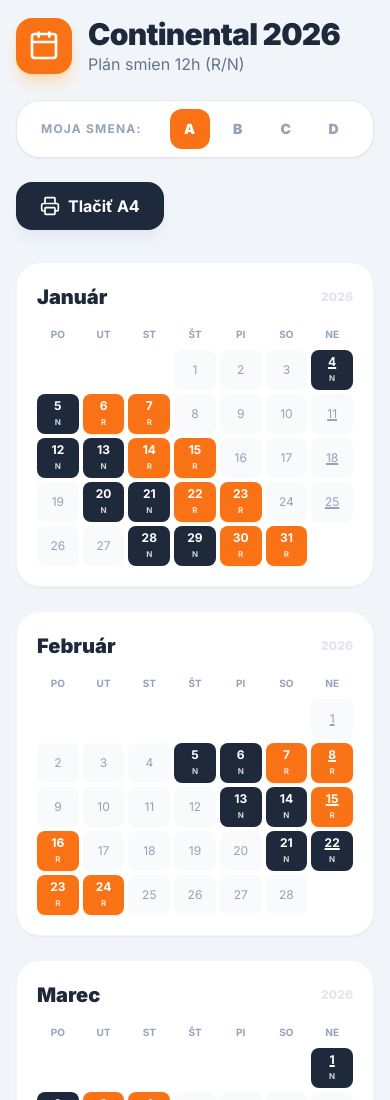
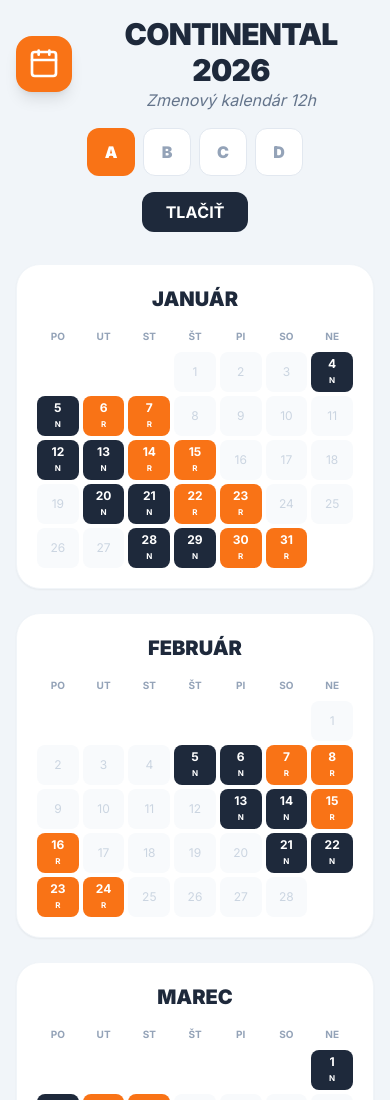
Before and after one commit to michal31890/KALENDAR-2026, a plain HTML site: page index.html in a window 390 px wide. Shown: the top 1100 px of the page. Drawn offline with nearby package versions, Linux system fonts and the light colour scheme.

Commit message:
Update index.html

```diff
--- a/index.html
+++ b/index.html
@@ -1,83 +1,47 @@
 
 
-            <!DOCTYPE html>
+
+<!DOCTYPE html>
 <html lang="sk">
 <head>
     <meta charset="UTF-8">
-    <meta name="viewport" content="width=device-width, initial-scale=1.0, maximum-scale=1.0, user-scalable=no">
-    <title>Continental 2026 - Ročný Plán</title>
+    <meta name="viewport" content="width=device-width, initial-scale=1.0">
+    <title>Continental 2026</title>
     <script src="https://cdn.tailwindcss.com"></script>
     <script src="https://unpkg.com/lucide@latest"></script>
     <style>
         @import url('https://fonts.googleapis.com/css2?family=Inter:wght@400;700;900&display=swap');
-        body { font-family: 'Inter', sans-serif; -webkit-tap-highlight-color: transparent; }
+        body { font-family: 'Inter', sans-serif; }
         .shutdown-pattern { background-image: repeating-linear-gradient(45deg, transparent, transparent 5px, rgba(239, 68, 68, 0.1) 5px, rgba(239, 68, 68, 0.1) 10px); }
-        .no-scrollbar::-webkit-scrollbar { display: none; }
-        @media print {
-            @page { size: A4 landscape; margin: 0.5cm; }
-            .no-print { display: none !important; }
-            .print-grid { display: grid !important; grid-template-columns: repeat(4, 1fr) !important; gap: 10px !important; }
-            .month-card { break-inside: avoid; border: 1px solid #e2e8f0 !important; }
-            body { background: white !important; }
-        }
     </style>
 </head>
-<body id="bodyTag" class="bg-slate-100 transition-colors duration-500">
-    <div class="max-w-[1400px] mx-auto p-4 md:p-6">
-
-        <div class="flex flex-col md:flex-row md:items-center justify-between gap-6 mb-8 no-print">
+<body class="bg-slate-100 p-4">
+    <div class="max-w-[1400px] mx-auto">
+        <div class="flex flex-col md:flex-row items-center justify-between mb-8 gap-4 text-center md:text-left">
             <div class="flex items-center gap-4">
-                <div class="bg-orange-500 p-3 rounded-2xl shadow-lg shadow-orange-200">
+                <div class="bg-orange-500 p-3 rounded-2xl shadow-lg">
                     <i data-lucide="calendar" class="text-white w-8 h-8"></i>
                 </div>
                 <div>
-                    <h1 class="text-3xl font-black text-slate-800 tracking-tight">Continental 2026</h1>
-                    <p class="text-slate-500 font-medium">Plán smien 12h (R/N)</p>
+                    <h1 class="text-3xl font-black text-slate-800 tracking-tight">CONTINENTAL 2026</h1>
+                    <p class="text-slate-500 font-medium italic">Zmenový kalendár 12h</p>
                 </div>
             </div>
-
-            <div class="flex flex-wrap items-center gap-3 bg-white p-2 rounded-3xl shadow-sm border border-slate-200">
-                <span class="px-4 text-xs font-bold text-slate-400 uppercase tracking-widest">Moja Smena:</span>
-                <div id="teamButtons" class="flex gap-2"></div>
-            </div>
-
-            <div class="flex gap-2">
-                <button onclick="handlePrint()" class="bg-slate-800 hover:bg-black text-white px-6 py-3 rounded-2xl font-bold flex items-center gap-2 transition-all shadow-lg shadow-slate-200 active:scale-95">
-                    <i data-lucide="printer" class="w-5 h-5"></i> Tlačiť A4
-                </button>
-            </div>
+            <div class="flex gap-2" id="teamButtons"></div>
+            <button onclick="window.print()" class="bg-slate-800 text-white px-6 py-2 rounded-xl font-bold">TLAČIŤ</button>
         </div>
-
-        <div id="printAlert" class="hidden no-print bg-orange-100 border-l-4 border-orange-500 p-4 mb-6 rounded-r-xl animate-pulse">
-            <p class="text-orange-700 font-bold">Príprava na tlač... Nastavte orientáciu na "Na šírku" (Landscape).</p>
-        </div>
-
-        <div id="calendar" class="grid grid-cols-1 md:grid-cols-2 lg:grid-cols-3 xl:grid-cols-4 gap-6 print-grid"></div>
+        <div id="calendar" class="grid grid-cols-1 md:grid-cols-2 lg:grid-cols-3 xl:grid-cols-4 gap-6"></div>
     </div>
 
     <script>
         let currentTeam = 'A';
         const months = ['Január','Február','Marec','Apríl','Máj','Jún','Júl','August','September','Október','November','December'];
 
-        // Fixné odstávky 2026
-        const shutdowns = [
-            { start: '2026-07-20', end: '2026-08-02' },
-            { start: '2026-12-22', end: '2026-12-31' }
-        ];
-
-        function isShutdown(dateStr) {
-            return shutdowns.some(s => dateStr >= s.start && dateStr <= s.end);
-        }
-
         function getShift(date, team) {
-            const startPoint = new Date('2024-01-01');
-            const diffDays = Math.floor((date - startPoint) / (1000 * 60 * 60 * 24));
-            const cycle = diffDays % 8;
-
-            const patterns = {
-                'A': [0,1,6,7], 'B': [2,3,0,1], 'C': [4,5,2,3], 'D': [6,7,4,5]
-            };
-
+            const start = new Date('2024-01-01');
+            const diff = Math.floor((date - start) / 86400000);
+            const cycle = diff % 8;
+            const patterns = {'A':[0,1,6,7],'B':[2,3,0,1],'C':[4,5,2,3],'D':[6,7,4,5]};
             const p = patterns[team];
             if (p.slice(0,2).includes(cycle)) return 'R';
             if (p.slice(2,4).includes(cycle)) return 'N';
@@ -87,72 +51,45 @@
         function render() {
             const cal = document.getElementById('calendar');
             cal.innerHTML = '';
-
             months.forEach((mName, mIdx) => {
                 const card = document.createElement('div');
-                card.className = "month-card bg-white rounded-3xl p-5 shadow-sm border border-slate-100 hover:shadow-md transition-shadow";
-
-                let h = `<h2 class="font-black text-xl mb-4 text-slate-800 flex justify-between items-center">${mName} <span class="text-slate-200 text-xs">2026</span></h2>`;
-                h += `<div class="grid grid-cols-7 gap-1 text-center mb-2">${['Po','Ut','St','Št','Pi','So','Ne'].map(d => `<div class="text-[10px] font-bold text-slate-400 uppercase">${d}</div>`).join('')}</div>`;
-                h += `<div class="grid grid-cols-7 gap-1 text-center">`;
+                card.className = "bg-white rounded-3xl p-5 shadow-sm border border-slate-100 text-center";
+                let h = `<h2 class="font-black text-xl mb-4 text-slate-800 uppercase">${mName}</h2>`;
+                h += `<div class="grid grid-cols-7 gap-1 text-[10px] font-bold text-slate-400 mb-2"><div>PO</div><div>UT</div><div>ST</div><div>ŠT</div><div>PI</div><div>SO</div><div>NE</div></div>`;
+                h += `<div class="grid grid-cols-7 gap-1">`;
 
                 const first = new Date(2026, mIdx, 1);
-                let startDay = first.getDay() || 7;
-                for(let i=1; i<startDay; i++) h += `<div></div>`;
+                let start = first.getDay() || 7;
+                for(let i=1; i<start; i++) h += `<div></div>`;
 
-                const daysInMonth = new Date(2026, mIdx + 1, 0).getDate();
-                for(let d=1; d<=daysInMonth; d++) {
+                for(let d=1; d<=new Date(2026, mIdx+1, 0).getDate(); d++) {
                     const date = new Date(2026, mIdx, d);
-                    const dateStr = date.toISOString().split('T')[0];
-                    const shift = getShift(date, currentTeam);
-                    const isSun = date.getDay() === 0;
-                    const shut = isShutdown(dateStr);
-
-                    let bg = "bg-slate-50 text-slate-400";
-                    if (shift === 'R') bg = "bg-orange-500 text-white shadow-sm shadow-orange-100 font-bold";
-                    if (shift === 'N') bg = "bg-slate-800 text-white font-bold";
-                    if (shut) bg += " border-2 border-red-400 ring-1 ring-red-200";
-
-                    h += `<div class="relative group h-10 flex flex-col items-center justify-center rounded-lg text-xs transition-all ${bg} ${shut ? 'shutdown-pattern' : ''}">
-                            <span class="${isSun ? 'underline decoration-2' : ''}">${d}</span>
-                            <span class="text-[8px] opacity-80">${shift || ''}</span>
-                          </div>`;
+                    const s = getShift(date, currentTeam);
+                    let bg = "bg-slate-50 text-slate-300";
+                    if (s === 'R') bg = "bg-orange-500 text-white font-bold";
+                    if (s === 'N') bg = "bg-slate-800 text-white font-bold";
+                    h += `<div class="h-10 flex flex-col items-center justify-center rounded-lg text-xs ${bg}"><span>${d}</span><span class="text-[8px]">${s||''}</span></div>`;
                 }
-
-                h += `</div>`;
-                card.innerHTML = h;
+                card.innerHTML = h + `</div>`;
                 cal.appendChild(card);
             });
             lucide.createIcons();
         }
 
-        function handlePrint() {
-            document.getElementById('printAlert').style.display = 'block';
-            setTimeout(() => {
-                window.print();
-                setTimeout(() => {
-                    document.getElementById('printAlert').style.display = 'none';
-                }, 1000);
-            }, 1000);
-        }
-
-        const container = document.getElementById('teamButtons');
+        const tb = document.getElementById('teamButtons');
         ['A','B','C','D'].forEach(t => {
             const b = document.createElement('button');
             b.innerText = t;
-            b.className = "w-10 h-10 rounded-xl font-black text-sm transition-all " + (t === currentTeam ? "bg-orange-500 text-white" : "bg-white text-slate-400 hover:bg-slate-50");
-            b.onclick = () => {
-                document.querySelectorAll('#teamButtons button').forEach(el => {
-                    el.classList.remove('bg-orange-500', 'text-white');
-                    el.classList.add('bg-white', 'text-slate-400');
-                });
-                b.classList.remove('bg-white', 'text-slate-400');
-                b.classList.add('bg-orange-500', 'text-white');
-                currentTeam = t;
-                render();
-            };
-            container.appendChild(b);
+            b.className = `w-12 h-12 rounded-xl font-black ${t === currentTeam ? 'bg-orange-500 text-white' : 'bg-white text-slate-400 border border-slate-200'}`;
+            b.onclick = () => { currentTeam = t; render(); updateButtons(); };
+            tb.appendChild(b);
         });
+
+        function updateButtons() {
+            document.querySelectorAll('#teamButtons button').forEach(b => {
+                b.className = `w-12 h-12 rounded-xl font-black ${b.innerText === currentTeam ? 'bg-orange-500 text-white' : 'bg-white text-slate-400 border border-slate-200'}`;
+            });
+        }
 
         render();
     </script>
```
